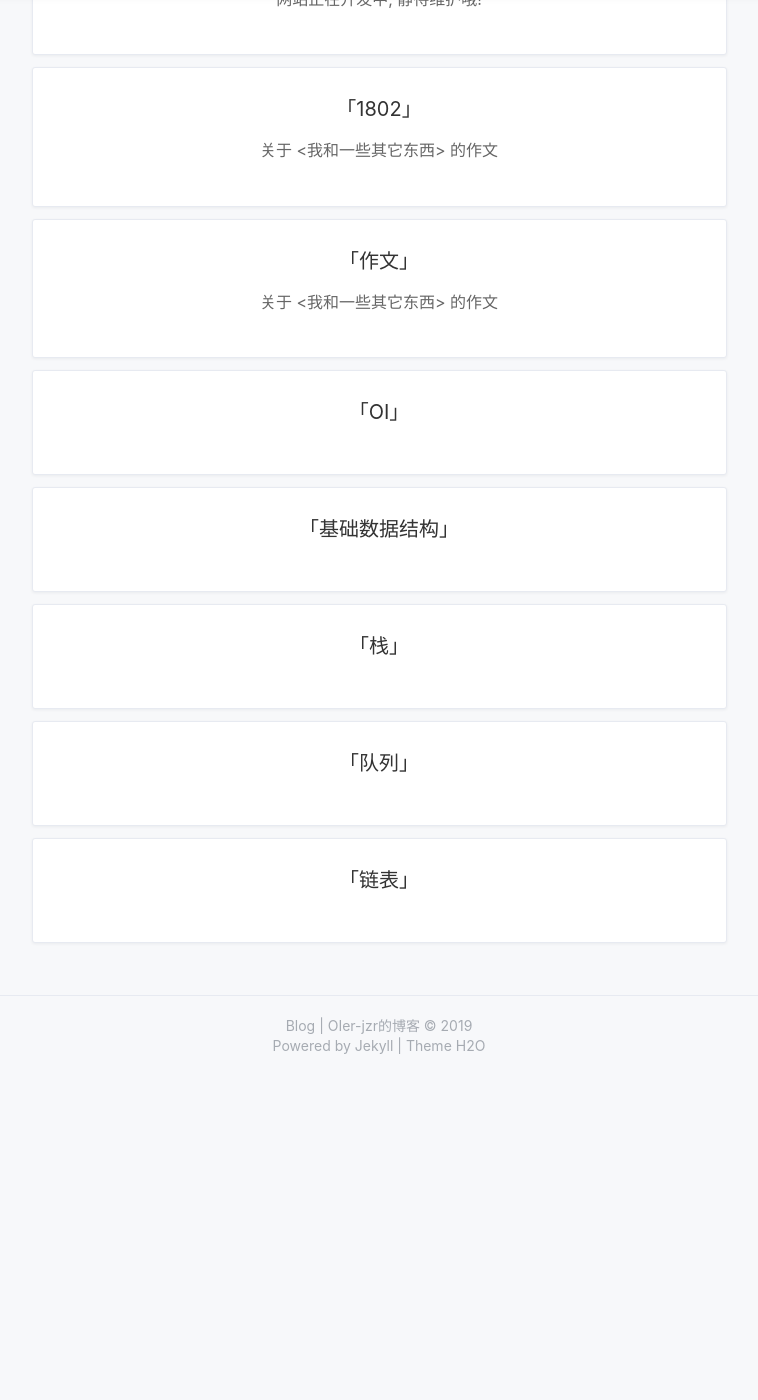
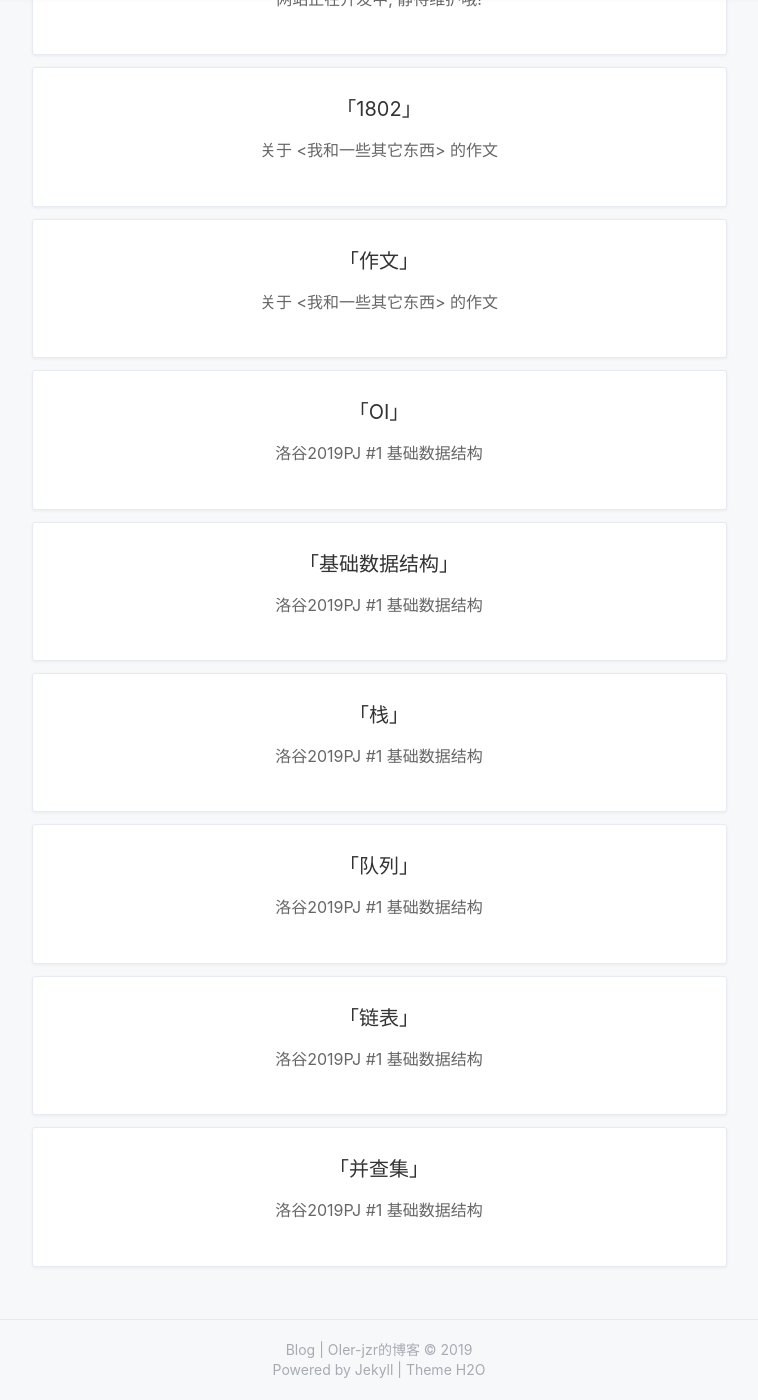
Before and after one commit to oiejzr/oiejzr.github.io, a Jekyll site: the page built from tags.html, in a window 1280 px wide and 1400 px high, scrolled down 444 px. Shown: the whole window, without its empty margins (261-1019 px from the left). Built offline with Jekyll 4.4.1, drawn with Linux system fonts in a browser that asks for light colours; nearby versions of some CDN libraries; a style sheet for code colours, icons or effects is not loaded; before the commit the page ends 1520 px from its top, so only the background shows below that.

Commit message:
Update 2019-08-30-dataStructure-01.md

```diff
--- a/_posts/2019-08-30-dataStructure-01.md
+++ b/_posts/2019-08-30-dataStructure-01.md
@@ -1,11 +1,11 @@
 ---
 layout: post
-title: ''
-subtitle: ''
+title: '洛谷2019PJ #1 基础数据结构'
+subtitle: '从第𝑘年开始的每一年，需要知道谁是现役最强。如果一个人比你强，还比你小，那你就打不过她了。nmd, wsm?'
 date: 2019-08-30
 categories: 公告
 cover: 'http://on2171g4d.bkt.clouddn.com/jekyll-theme-h2o-postcover.jpg'
-tags: OI 基础数据结构 栈 队列 链表
+tags: OI 基础数据结构 栈 队列 链表 并查集
 ---
 
 ## 1.1栈
@@ -29,13 +29,13 @@ int a[100005],tot=0;
 ### Q1.1.a【例题】括号匹配问题
 给定一个字符串，这个字符串由()[]{}这六个字符构成。如果所有的括弧都可以匹配上，那么就说这个字符串合法，否则非法。下面给一些例子：
 
-$[({})]$：合法。
+[({})]：合法。
 
-$[([]){}[]]{}$：合法。
+[([]){}[]]{}：合法。
 
-${{}}$：非法。
+{{}：非法。
 
-$([)(])$：非法。
+([)(])：非法。
 
 我们的任务是写一个程序，判断给定字符串是否合法。
 ### Q1.1.a【例题】分析
```
